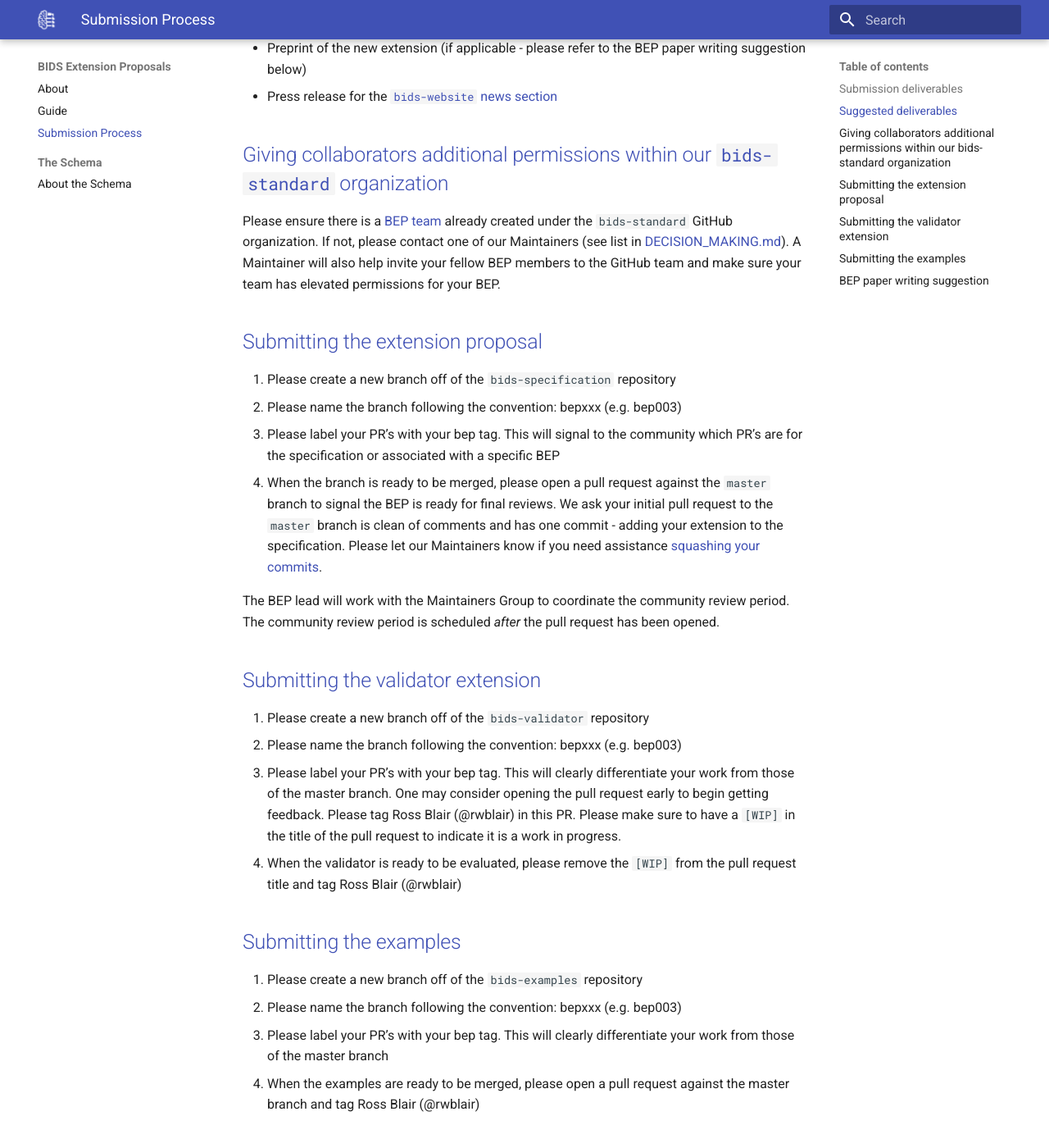
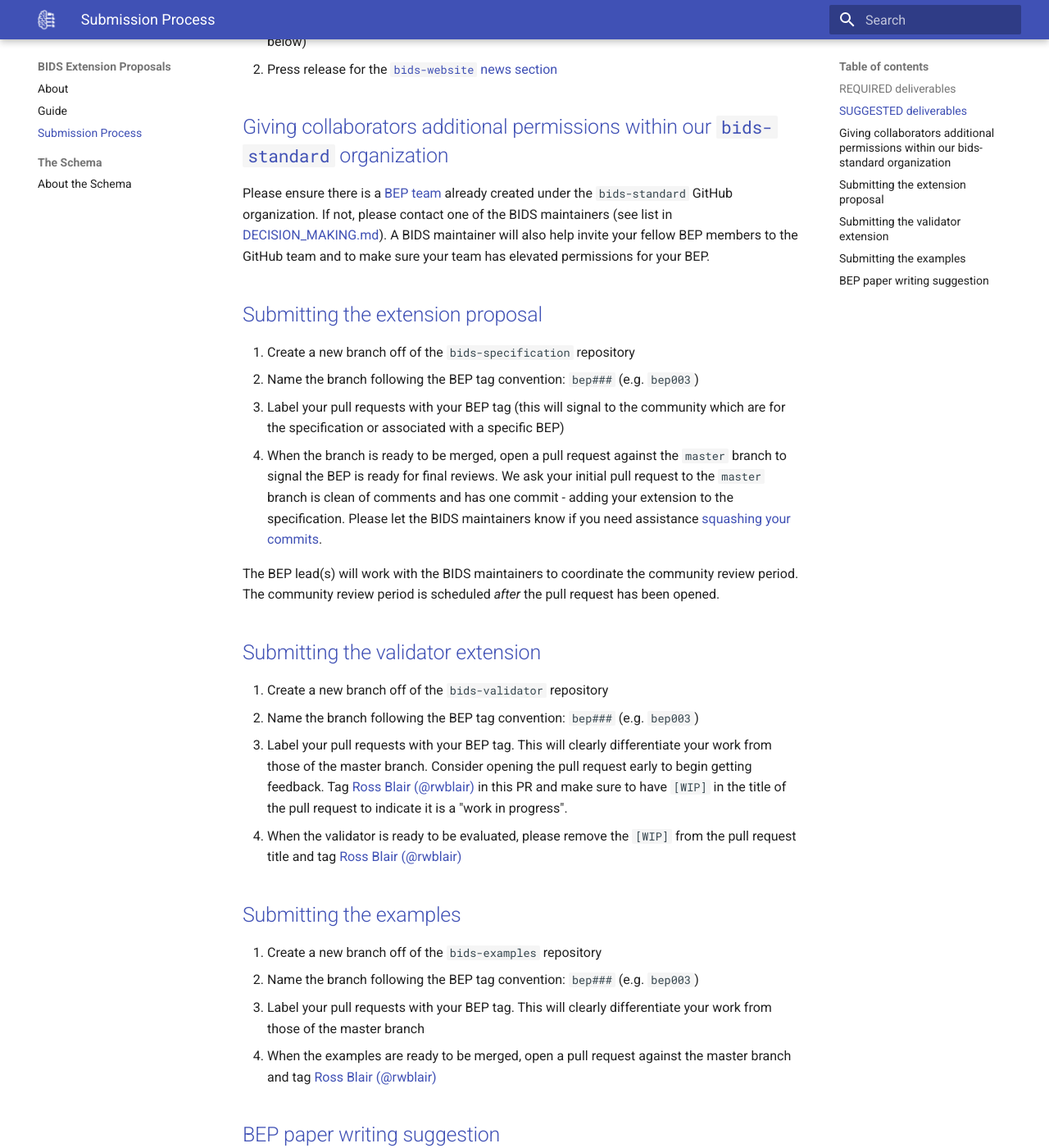
Before and after one commit to bids-standard/bids-extensions, an MkDocs documentation site: the page built from docs/submission.md, in a window 1280 px wide and 1400 px high, scrolled down 586 px. Shown: the whole window at 82% size. Built offline with MkDocs 1.6.1 and Material for MkDocs 9.7.7, drawn with Linux system fonts in a browser that asks for light colours; some of the changed text lies outside the part shown.

Commit message:
Update submission.md
Did full content review of the submission.md.

```diff
--- a/docs/submission.md
+++ b/docs/submission.md
@@ -2,79 +2,81 @@
 
 This document conveys the process for submitting a BEP to BIDS.
 
-Starting place: This process assumes the BEP is ready to be opened as a pull
+This process assumes the BEP is ready to be opened as a pull
   request to the
   [`bids-specification` repository](https://github.com/bids-standard/bids-specification)
   under the [`bids-standard` organization](https://github.com/bids-standard).
   Please reach out to
-  [the Maintainers](https://github.com/bids-standard/bids-specification/blob/master/DECISION-MAKING.md#maintainers-group)
+  [the BIDS maintainers](https://github.com/bids-standard/bids-specification/blob/master/DECISION-MAKING.md#maintainers-group)
   to let them know you are reaching this step in the process. They will assist the
   merging of the BEP into the Specification.
 
-## Submission deliverables
+## REQUIRED deliverables
 
-- Extension proposal
-- Extension of the
-  [`bids-validator`](https://github.com/bids-standard/bids-validator) to support
-  the BEP
-- Examples added to
-  [`bids-examples`](https://github.com/bids-standard/bids-examples)
-  - These examples will be used to test the validator is working properly
+1. Extension proposal
+2. Extension of the
+   [`bids-validator`](https://github.com/bids-standard/bids-validator) to support
+   the BEP
+3. Examples (to test the validator is working properly) added to
+   [`bids-examples`](https://github.com/bids-standard/bids-examples)
 
-## Suggested deliverables
+## SUGGESTED deliverables
 
-- Preprint of the new extension (if applicable - please refer to the BEP paper
-  writing suggestion below)
-- Press release for the
-  [`bids-website`](https://github.com/bids-standard/bids-website)
-  [news section](https://github.com/bids-standard/bids-website/tree/gh-pages/_posts)
+1. Preprint of the new extension (if applicable - please refer to the BEP paper
+   writing suggestion below)
+2. Press release for the
+   [`bids-website`](https://github.com/bids-standard/bids-website)
+   [news section](https://github.com/bids-standard/bids-website/tree/gh-pages/_posts)
 
 ## Giving collaborators additional permissions within our `bids-standard` organization
 
 Please ensure there is a [BEP team](https://github.com/orgs/bids-standard/teams)
   already created under the `bids-standard` GitHub organization. If not, please
-   contact one of our Maintainers (see list in
-   [DECISION_MAKING.md](https://github.com/bids-standard/bids-specification/blob/master/DECISION-MAKING.md)).
-   A Maintainer will also help invite your fellow BEP members to the GitHub team
-   and make sure your team has elevated permissions for your BEP.
+  contact one of the BIDS maintainers (see list in
+  [DECISION_MAKING.md](https://github.com/bids-standard/bids-specification/blob/master/DECISION-MAKING.md)).
+  A BIDS maintainer will also help invite your fellow BEP members to the GitHub team
+  and to make sure your team has elevated permissions for your BEP.
 
 ## Submitting the extension proposal
 
-1. Please create a new branch off of the `bids-specification` repository
-2. Please name the branch following the convention: bepxxx (e.g. bep003)
-3. Please label your PR’s with your bep tag. This will signal to the community
-   which PR’s are for the specification or associated with a specific BEP
-4. When the branch is ready to be merged, please open a pull request against the
+1. Create a new branch off of the `bids-specification` repository
+2. Name the branch following the BEP tag convention: `bep###` (e.g. `bep003`)
+3. Label your pull requests with your BEP tag (this will signal to the community
+   which are for the specification or associated with a specific BEP)
+4. When the branch is ready to be merged, open a pull request against the
    `master` branch to signal the BEP is ready for final reviews. We ask your
    initial pull request to the `master` branch is clean of comments and has one
-   commit - adding your extension to the specification. Please let our
-   Maintainers know if you need assistance
+   commit - adding your extension to the specification. Please let the BIDS
+   maintainers know if you need assistance
    [squashing your commits](https://docs.github.com/en/github/collaborating-with-issues-and-pull-requests/about-pull-request-merges#squash-and-merge-your-pull-request-commits).
 
-The BEP lead will work with the Maintainers Group to coordinate the community
+The BEP lead(s) will work with the BIDS maintainers to coordinate the community
   review period. The community review period is scheduled _after_ the pull request
   has been opened.
 
 ## Submitting the validator extension
 
-1. Please create a new branch off of the `bids-validator` repository
-2. Please name the branch following the convention: bepxxx (e.g. bep003)
-3. Please label your PR’s with your bep tag. This will clearly differentiate
-   your work from those of the master branch. One may consider opening the pull
-   request early to begin getting feedback. Please tag Ross Blair (@rwblair) in
-   this PR. Please make sure to have a `[WIP]` in the title of the pull request
-   to indicate it is a work in progress.
+1. Create a new branch off of the `bids-validator` repository
+2. Name the branch following the BEP tag convention: `bep###` (e.g. `bep003`)
+3. Label your pull requests with your BEP tag. This will clearly differentiate
+   your work from those of the master branch. Consider opening the pull
+   request early to begin getting feedback. Tag
+   [Ross Blair (@rwblair)](https://github.com/rwblair)
+   in this PR and make sure to have `[WIP]` in the title of the pull request
+   to indicate it is a "work in progress".
 4. When the validator is ready to be evaluated, please remove the `[WIP]` from
-   the pull request title and tag Ross Blair (@rwblair)
+   the pull request title and tag
+   [Ross Blair (@rwblair)](https://github.com/rwblair)
 
 ## Submitting the examples
 
-1. Please create a new branch off of the `bids-examples` repository
-2. Please name the branch following the convention: bepxxx (e.g. bep003)
-3. Please label your PR’s with your bep tag. This will clearly differentiate
+1. Create a new branch off of the `bids-examples` repository
+2. Name the branch following the BEP tag convention: `bep###` (e.g. `bep003`)
+3. Label your pull requests with your BEP tag. This will clearly differentiate
    your work from those of the master branch
-4. When the examples are ready to be merged, please open a pull request against
-   the master branch and tag Ross Blair (@rwblair)
+4. When the examples are ready to be merged, open a pull request against
+   the master branch and tag
+   [Ross Blair (@rwblair)](https://github.com/rwblair)
 
 ## BEP paper writing suggestion
 
```
